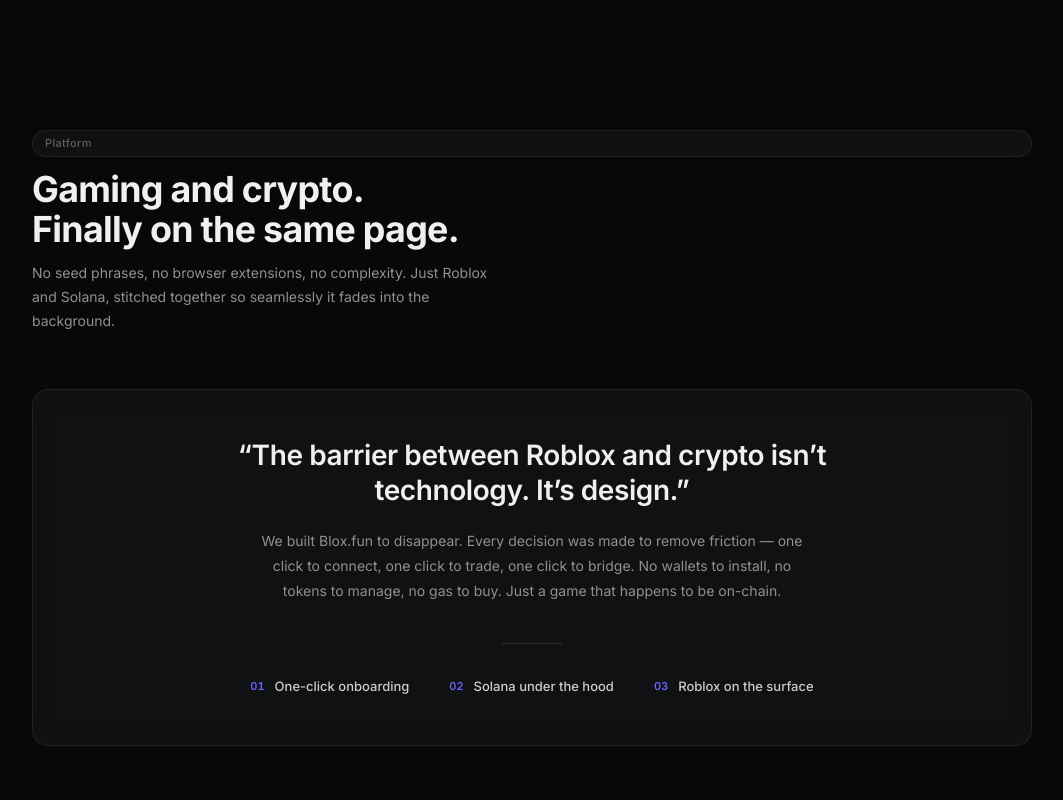
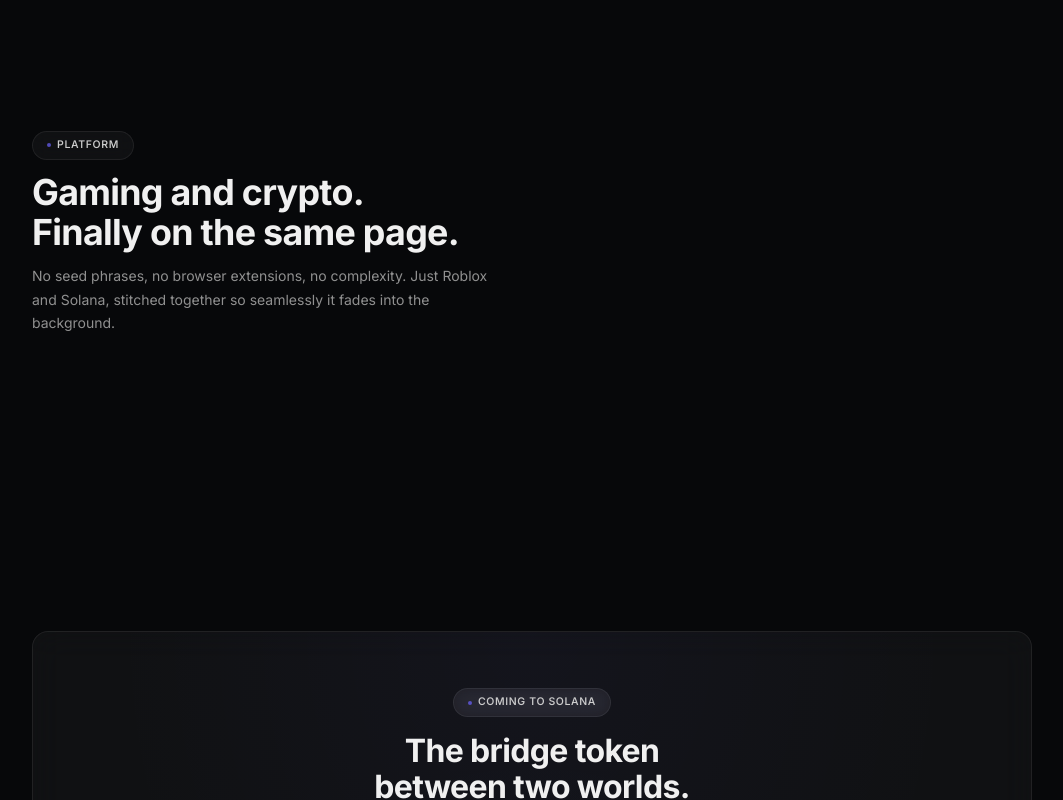
Before and after one commit to dodo1653/blox.fun, a React (Vite) app: page / in a window 1280 px wide. Shown: the part 1840-2640 px from the top of the page, without its empty margins (108-1171 px from the left). Built offline with nearby package versions, Linux system fonts and the light colour scheme.

Commit message:
premium badges, circular logo fix, remove manifesto card

```diff
--- a/src/App.jsx
+++ b/src/App.jsx
@@ -68,7 +68,7 @@ function Hero() {
             animate={{ opacity: 1, y: 0 }}
             transition={{ duration: 0.5, delay: 0.1, ease: [0.25, 0.1, 0.25, 1] }}
           >
-            <div className="badge">Now live on Roblox</div>
+            <div className="badge"><span className="badge-dot" />Now live on Roblox</div>
           </motion.div>
           <motion.h1
             className="hero-h1"
@@ -153,7 +153,7 @@ function Features() {
       <div className="section-wrap">
         <FadeSection>
           <div className="section-header">
-            <div className="badge">Capabilities</div>
+            <div className="badge"><span className="badge-dot" />Capabilities</div>
             <h2 className="section-h">Everything you need.<br />Nothing you don&rsquo;t.</h2>
             <p className="section-p">Blox.fun brings the full on-chain trading stack into Roblox. No compromises, no shortcuts.</p>
           </div>
@@ -183,35 +183,11 @@ function Experience() {
       <div className="section-wrap">
         <FadeSection>
           <div className="section-header">
-            <div className="badge">Platform</div>
+            <div className="badge"><span className="badge-dot" />Platform</div>
             <h2 className="section-h">Gaming and crypto.<br />Finally on the same page.</h2>
             <p className="section-p">No seed phrases, no browser extensions, no complexity. Just Roblox and Solana, stitched together so seamlessly it fades into the background.</p>
           </div>
         </FadeSection>
-
-        <div className="manifesto glass">
-          <div className="manifesto-quote">
-            &ldquo;The barrier between Roblox and crypto isn&rsquo;t technology. It&rsquo;s design.&rdquo;
-          </div>
-          <div className="manifesto-body">
-            <p>We built Blox.fun to disappear. Every decision was made to remove friction — one click to connect, one click to trade, one click to bridge. No wallets to install, no tokens to manage, no gas to buy. Just a game that happens to be on-chain.</p>
-          </div>
-          <div className="manifesto-divider" />
-          <div className="manifesto-values">
-            <div className="manifesto-value">
-              <span className="manifesto-value-num">01</span>
-              <span className="manifesto-value-label">One-click onboarding</span>
-            </div>
-            <div className="manifesto-value">
-              <span className="manifesto-value-num">02</span>
-              <span className="manifesto-value-label">Solana under the hood</span>
-            </div>
-            <div className="manifesto-value">
-              <span className="manifesto-value-num">03</span>
-              <span className="manifesto-value-label">Roblox on the surface</span>
-            </div>
-          </div>
-        </div>
       </div>
     </section>
   )
@@ -225,7 +201,7 @@ function TokenSection() {
           <div className="token-hero glass">
             <div className="token-hero-bg" />
             <div className="token-hero-inner">
-              <div className="badge">Coming to Solana</div>
+              <div className="badge"><span className="badge-dot" />Coming to Solana</div>
               <h2 className="token-hero-h">The bridge token<br />between two worlds.</h2>
               <p className="token-hero-p">
                 Blox.fun will launch its own token on Solana. The native bridge currency connecting Roblox players to the open market.
--- a/src/index.css
+++ b/src/index.css
@@ -127,7 +127,7 @@ button {
 .header-logo:hover { opacity: 0.85; }
 
 .logo-ring {
-  width: 36px; height: 36px;
+  width: 38px; height: 38px;
   border-radius: 50%;
   display: flex; align-items: center; justify-content: center;
   background: var(--surface-glass);
@@ -135,11 +135,13 @@ button {
   backdrop-filter: blur(8px);
   -webkit-backdrop-filter: blur(8px);
   overflow: hidden;
+  padding: 6px;
 }
 
 .header-logo-img {
-  height: 22px;
-  width: auto;
+  width: 100%;
+  height: 100%;
+  object-fit: contain;
   display: block;
 }
 
@@ -171,16 +173,28 @@ button {
 /* ---------- BADGE ---------- */
 .badge {
   display: inline-flex;
-  padding: 4px 12px;
+  align-items: center;
+  gap: 6px;
+  padding: 5px 14px;
   border: 1px solid var(--hairline);
   border-radius: 100px;
-  font-size: 11px;
-  font-weight: 500;
-  color: var(--text-muted);
-  letter-spacing: 0.03em;
+  font-size: 10.5px;
+  font-weight: 550;
+  color: var(--text-strong);
+  letter-spacing: 0.06em;
+  text-transform: uppercase;
   background: var(--surface-glass);
   backdrop-filter: blur(8px);
   -webkit-backdrop-filter: blur(8px);
+  width: fit-content;
+}
+
+.badge-dot {
+  width: 4px;
+  height: 4px;
+  border-radius: 50%;
+  background: var(--accent);
+  opacity: 0.7;
 }
 
 /* ---------- HERO ---------- */
@@ -428,69 +442,6 @@ button {
   opacity: 0.6;
 }
 
-/* ---------- MANIFESTO (replaces pillars) ---------- */
-.manifesto {
-  padding: 48px 48px;
-  border-radius: var(--radius-xl);
-  text-align: center;
-}
-
-@media (max-width: 600px) { .manifesto { padding: 32px 20px; } }
-
-.manifesto-quote {
-  font-size: clamp(20px, 2.2vw, 28px);
-  font-weight: 600;
-  color: var(--text-heading);
-  line-height: 1.25;
-  letter-spacing: -0.015em;
-  margin-bottom: 20px;
-  max-width: 640px;
-  margin-left: auto;
-  margin-right: auto;
-}
-
-.manifesto-body {
-  font-size: 14px;
-  color: var(--text);
-  line-height: 1.8;
-  max-width: 560px;
-  margin: 0 auto 40px;
-}
-
-.manifesto-divider {
-  width: 60px;
-  height: 1px;
-  background: var(--hairline-strong);
-  margin: 0 auto 32px;
-}
-
-.manifesto-values {
-  display: flex;
-  justify-content: center;
-  gap: 40px;
-}
-
-@media (max-width: 600px) { .manifesto-values { flex-direction: column; gap: 16px; align-items: center; } }
-
-.manifesto-value {
-  display: flex;
-  align-items: center;
-  gap: 10px;
-}
-
-.manifesto-value-num {
-  font-size: 11px;
-  font-weight: 600;
-  color: var(--accent);
-  font-feature-settings: 'tnum';
-}
-
-.manifesto-value-label {
-  font-size: 13px;
-  font-weight: 500;
-  color: var(--text-strong);
-}
-
 /* ---------- TOKEN / BRIDGE SECTION ---------- */
 .token-hero {
   padding: 56px;
```
